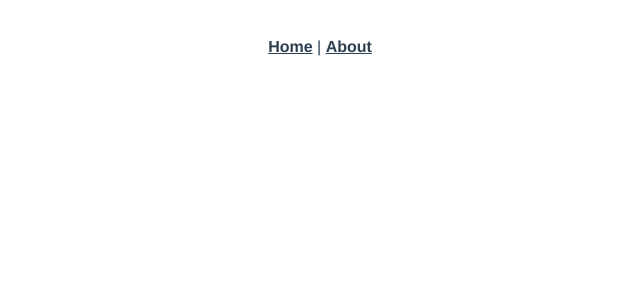
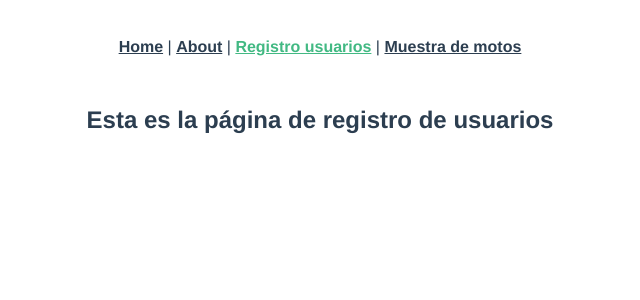
Before and after one commit to BrianHey/tallerpracticodegit, a Vue app: page /registro in a window 1280 px wide. Shown: the top 300 px of the page, without its empty margins (320-960 px from the left). Built offline with nearby package versions, Linux system fonts and the light colour scheme.

Commit message:
Tarea 2 subir

```diff
--- a/src/App.vue
+++ b/src/App.vue
@@ -2,7 +2,10 @@
   <div id="app">
     <nav>
       <router-link to="/">Home</router-link> |
-      <router-link to="/about">About</router-link>
+      <router-link to="/about">About</router-link> |
+      <router-link to="/registro">Registro usuarios</router-link> |
+      <router-link to="/motos">Muestra de motos</router-link>
+
     </nav>
     <router-view/>
   </div>
--- a/src/main.js
+++ b/src/main.js
@@ -2,6 +2,7 @@ import Vue from 'vue'
 import App from './App.vue'
 import router from './router'
 import store from './store'
+
 
 Vue.config.productionTip = false
 
--- a/src/router/index.js
+++ b/src/router/index.js
@@ -1,6 +1,8 @@
 import Vue from 'vue'
 import VueRouter from 'vue-router'
 import HomeView from '../views/HomeView.vue'
+import Registro from '../views/Registro.vue'
+import Motos from '../views/Motos.vue'
 
 Vue.use(VueRouter)
 
@@ -9,6 +11,16 @@ const routes = [
     path: '/',
     name: 'home',
     component: HomeView
+  },
+  {
+    path: '/registro',
+    name: 'registro',
+    component: Registro
+  },
+  {
+    path: '/motos',
+    name: 'motos',
+    component: Motos
   },
   {
     path: '/about',
--- a/src/views/AboutView.vue
+++ b/src/views/AboutView.vue
@@ -1,5 +1,5 @@
 <template>
   <div class="about">
-    <h1>This is an about page</h1>
+    <h1>Esta es la página de About</h1>
   </div>
 </template>
--- /dev/null
+++ b/src/views/Motos.vue
@@ -0,0 +1,13 @@
+<template>
+  <h2>Esta es la página de motos</h2>
+</template>
+
+<script>
+export default {
+
+}
+</script>
+
+<style>
+
+</style>
--- /dev/null
+++ b/src/views/Registro.vue
@@ -0,0 +1,13 @@
+<template>
+  <h2>Esta es la página de registro de usuarios</h2>
+</template>
+
+<script>
+export default {
+
+}
+</script>
+
+<style>
+
+</style>
```
Also changed, not shown: 2 other files (tests, documents, lock files or other folders).
